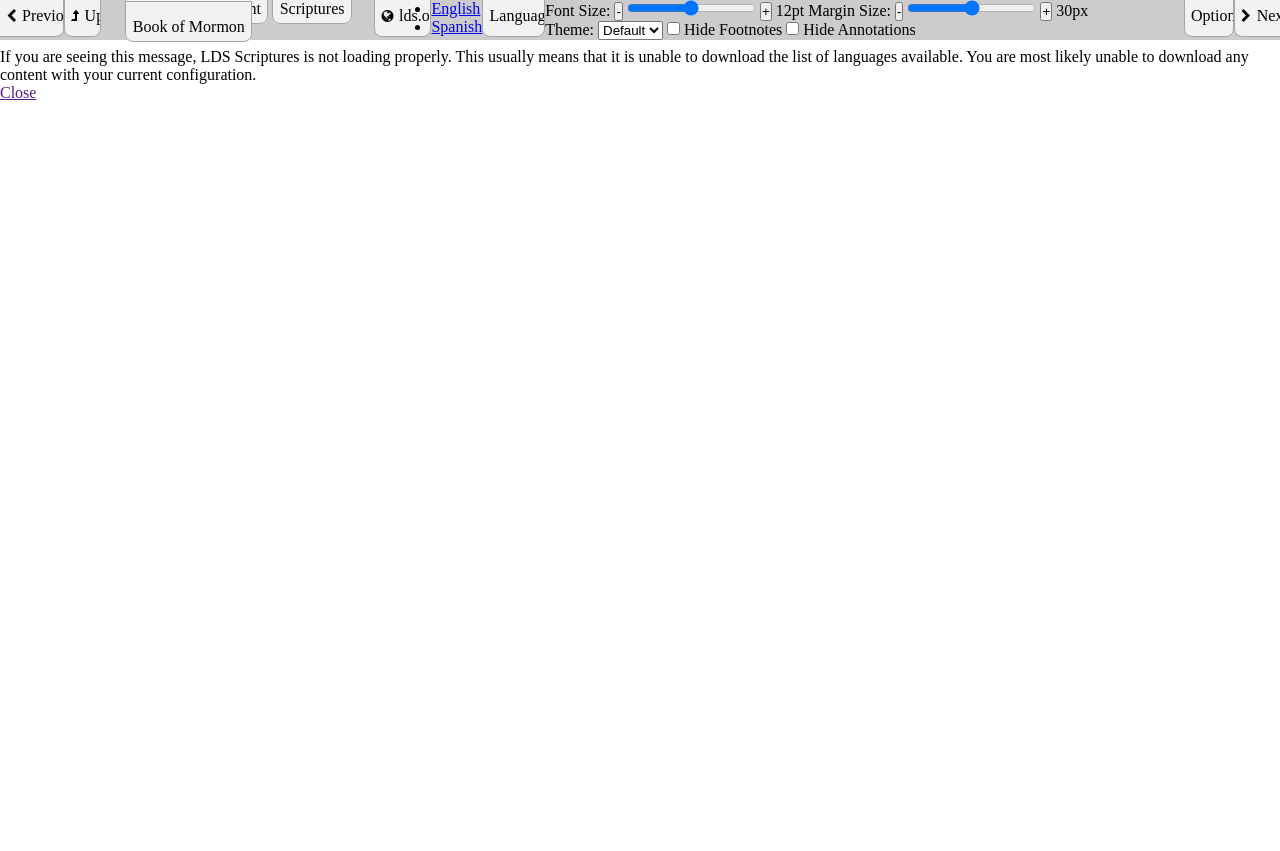
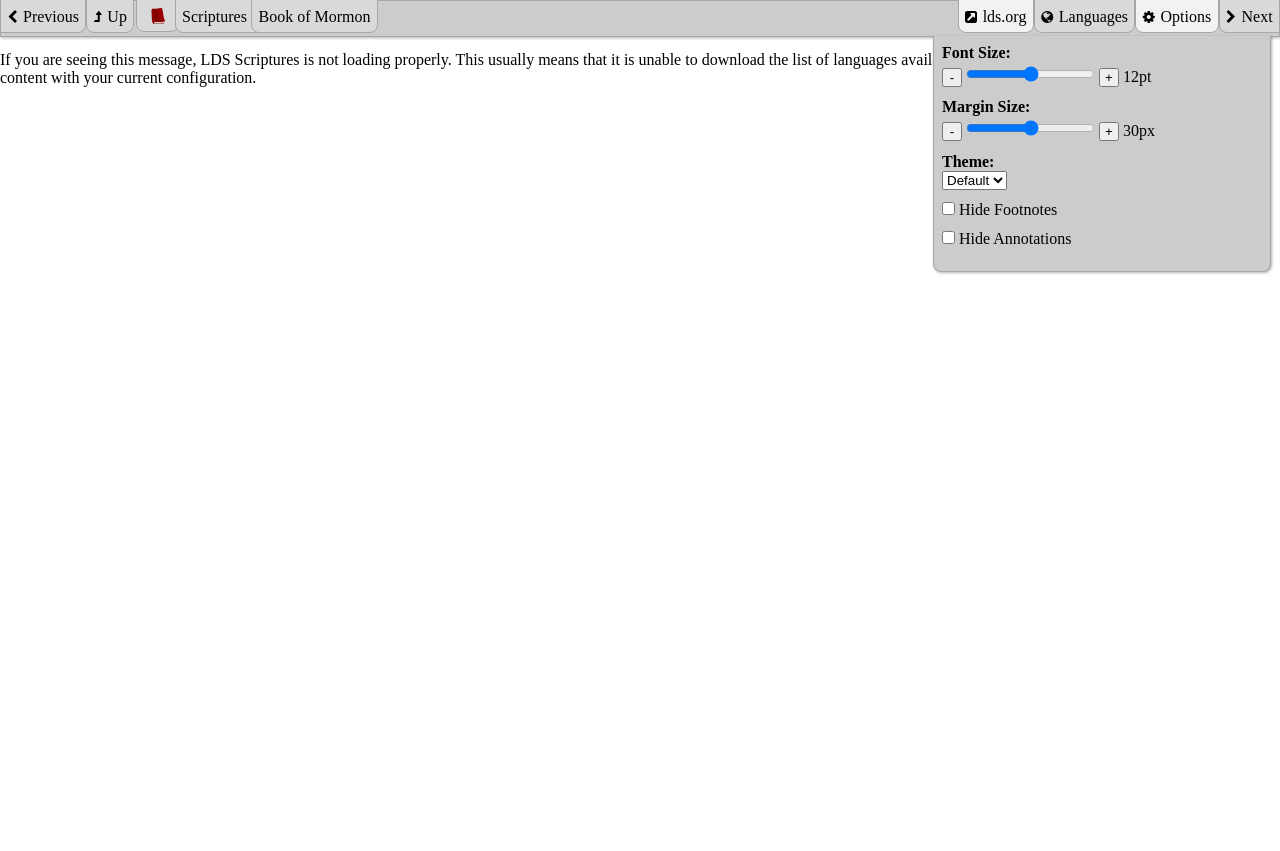
Before and after one commit to duckbrain/ldss.js, a PHP site: page / in a window 1280 px wide. Before the commit the page ends 100 px from the top, so only its background shows below. Run offline with PHP 8.4, Linux system fonts and the light colour scheme.

Commit message:
More improvements to default theme for new rendering

```diff
--- a/themes/default/theme.less
+++ b/themes/default/theme.less
@@ -18,7 +18,7 @@
 //@background: #fff - @background;
 
 
-@toolbar-size: 2em;
+@toolbar-size: 2.2em;
 @references-size: 30%;
 @highlight-fade: 20%;
 
@@ -203,7 +203,8 @@ video {
 .selected {
 	background-color: fade(@highlight, @highlight-fade);
 }
-.references {
+
+.references-container {
 	display: none;
 	background: @accent;
 	position: fixed;
@@ -213,24 +214,28 @@ video {
 	right: 0;
 	overflow: auto;
 }
+
+.show-references {
+	.references-container {
+		display: block;
+	}
+	.page-content {
+		padding-bottom: @references-size;
+	}
+}
+
 .toolbar-container {
 	z-index: 100;
-	min-height: @toolbar-size;
+	height: @toolbar-size;
 	background: @accent;
+	border: 1px darken(@accent, 15%) solid;
+	box-shadow: 1px 1px 3px rgba(0,0,0,.3);
 	position: fixed;
 	display: flex;
 	top: 0;
 	left: 0;
 	right: 0;
 	margin: 0;
-	div {
-		display: inline-block;
-	}
-	.languages {
-		select {
-			max-width: 10em;
-		}
-	}
 }
 
 @toolbar-button-radius: .5em;
@@ -239,12 +244,16 @@ video {
 	border-radius: 0 0 @toolbar-button-radius @toolbar-button-radius;
 	min-width: 1em;
 	padding: 1em .4em .4em .4em;
-	background: lighten(@accent, 15%);
+	background-color: lighten(@accent, 5%);
 	border: 1px darken(@accent, 15%) solid;
 	margin: -.6em 0 .2em 0;
 	color: @color;
 	overflow: hidden;
 	text-decoration: none;
+}
+
+.toolbar-button[href] {
+	background-color: lighten(@accent, 15%);
 }
 
 .toolbar-button-left() {
@@ -279,27 +288,27 @@ video {
 	.toolbar-button-icon("\f054");
 }
 
+.toolbar-button-languages {
+	.toolbar-button-icon("\f0ac");
+}
+
 .toolbar-button-lds-org {
-	.toolbar-button-icon("\f0ac");
+	.toolbar-button-icon("\f14c");
 	margin-left: auto;
 }
 
-.toolbar-button-settings {
+.toolbar-button-options {
 	.toolbar-button-icon("\f013");
 }
 
 .toolbar-heiarchy {
-	margin-left: 1.5em;
-}
-
-.toolbar-heiarchy ul {
 	list-style: none;
 	display: flex;
 	flex-shrink: 100;
+	margin-left: 1.1em;
 }
 
-.toolbar-heiarchy li  {
-	.toolbar-button();
+.toolbar-button-heiarchy   {
 	padding-right: 1.2em;
 	margin-left: -1em;
 	flex-shrink: 100;
@@ -309,33 +318,74 @@ video {
 	white-space: nowrap;
 }
 
-.toolbar-heiarchy li:last-child {
+.toolbar-button-heiarchy:first-child {
 	margin-left: -1em;
-	padding-right: .4em;
+	margin-right: .7em;
 	flex-shrink: 1;
-}
-
-.toolbar-heiarchy li:first-child a {
 	display: inline-block;
 	overflow: hidden;
 	color: transparent;
-	background: url("img/icon_16.png");
+	background-image: url("img/icon_16.png");
+	background-position: center;
+	background-position-y: 1em;
+	background-repeat:  no-repeat;
 	vertical-align: middle;
 	width: 16px;
 	height: 16px;
 }
 
-div.toolbar-languages {
-	/*Hidden until it works.*/
-	display: none;
+.toolbar-button-heiarchy:last-child {
+	padding-right: .4em;
 }
 
+.toolbar-panel {
+	border-radius: 0 0 @toolbar-button-radius @toolbar-button-radius;
+	background-color: @accent;
+	border: 1px darken(@accent, 15%) solid;
+	box-shadow: 1px 1px 3px rgba(0,0,0,.3);
+	border-top: none;
+	padding: .5em;
+	z-index: -100;
+	list-style: none;
+	position: absolute;
+	top: @toolbar-size;
+	overflow-y: auto;
+  transition: margin-top .5s ease;
+}
 
-.references-open {
-	.references {
-		display: block;
-	}
-	.page-content {
-		padding-bottom: @references-size;
-	}
+.toolbar-panel.toolbar-panel-open {
+	margin-top: 0;
 }
+
+.toolbar-panel-languages {
+	height: 14em;
+	margin-top: -14em - @toolbar-size - 3em;
+	width: 10em;
+}
+
+.toolbar-panel-options {
+	right: .5em;
+	width: 20em;
+	height: 13.7em;
+	margin-top: -15em - @toolbar-size - 3em;
+}
+
+.options-field-group {
+	margin: 0 .3em .7em 0;
+}
+.options-field-group:last-child {
+	margin: 0 .3em .3em 0;
+}
+
+.options-field-group-range input[type=range] {
+	margin-top: .3em;
+}
+
+.options-field-group-range button {
+	width: 1.5em;
+}
+
+.options-field-name {
+	font-weight: bold;
+	display: block;
+}
```
